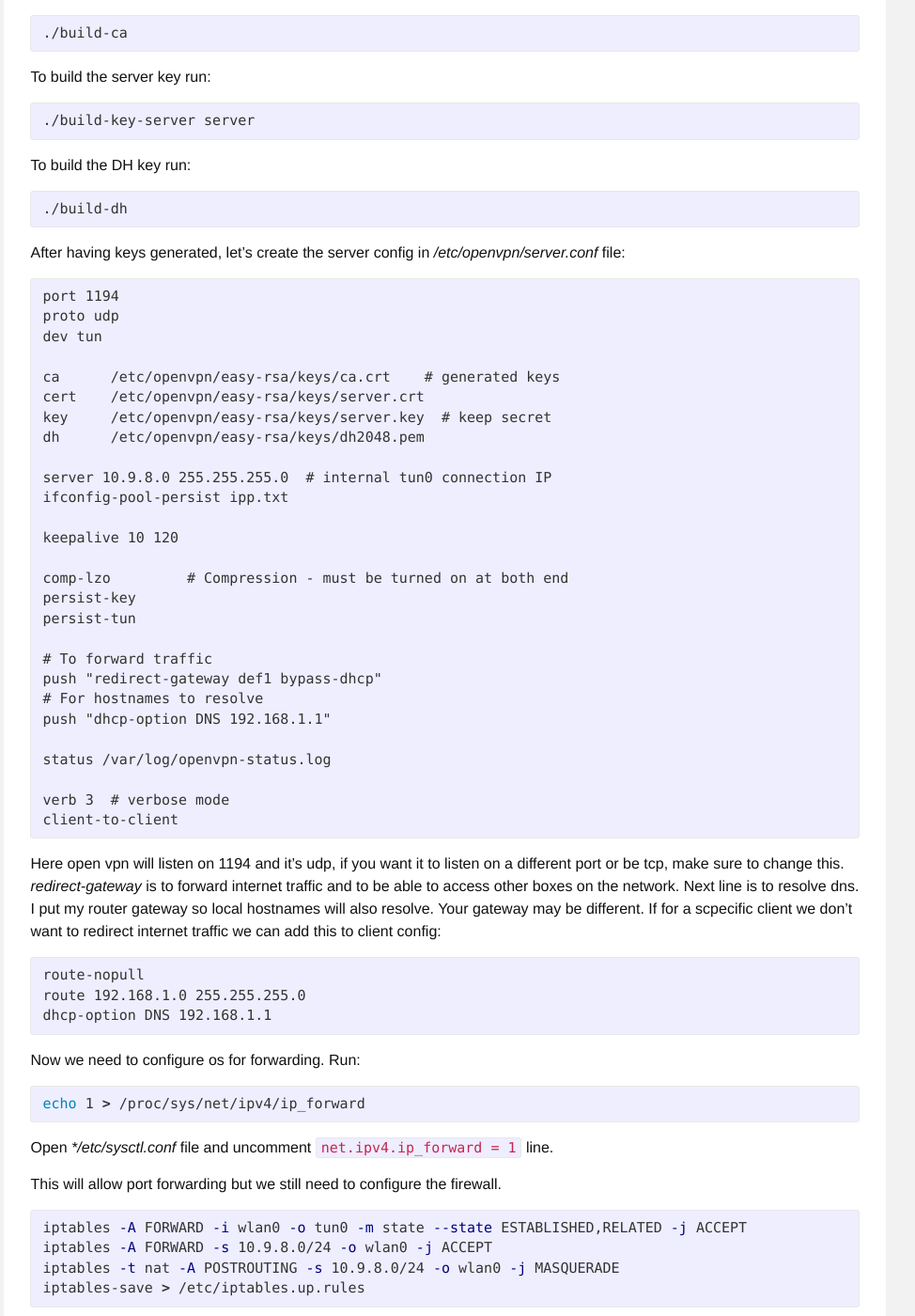
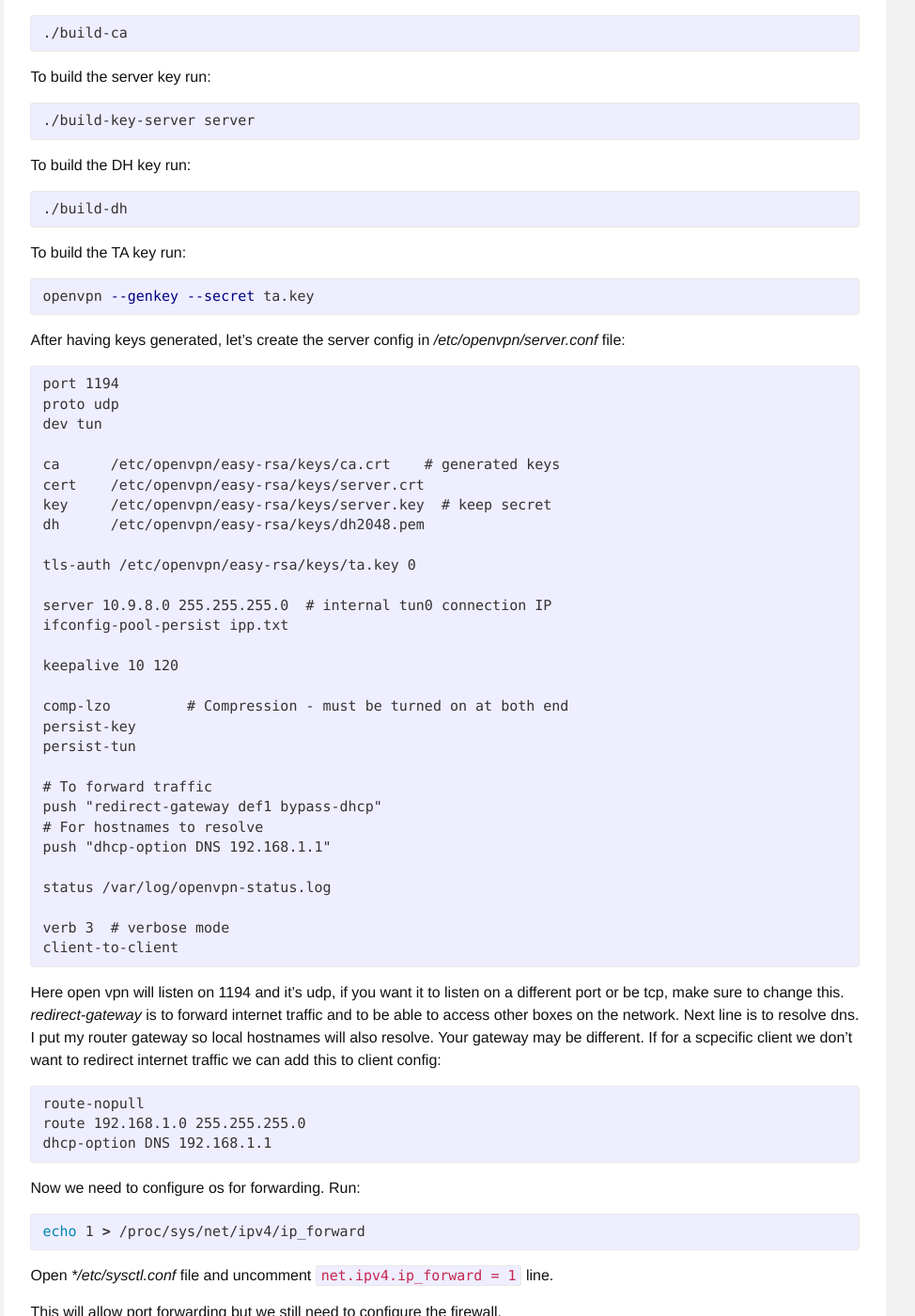
Before and after one commit to yeghishe/yeghishe.github.io, a Jekyll site: the page built from _posts/2015-08-19-installing-openvpn-in-osmc.markdown, in a window 1280 px wide and 1400 px high, scrolled down 1063 px. Shown: the whole window at 94% size, without its empty margins (273-1247 px from the left). Built offline with Jekyll 4.4.1, drawn with Linux system fonts in a browser that asks for light colours; some of the changed text lies outside the part shown.

Commit message:
new changes

```diff
--- a/_posts/2015-08-19-installing-openvpn-in-osmc.markdown
+++ b/_posts/2015-08-19-installing-openvpn-in-osmc.markdown
@@ -67,6 +67,11 @@ To build the DH key run:
 ./build-dh
 {% endhighlight %}
 
+To build the TA key run:
+{% highlight bash %}
+openvpn --genkey --secret ta.key
+{% endhighlight %}
+
 After having keys generated, let's create the server config in
 */etc/openvpn/server.conf* file:
 {% highlight text %}
@@ -78,6 +83,8 @@ ca      /etc/openvpn/easy-rsa/keys/ca.crt    # generated keys
 cert    /etc/openvpn/easy-rsa/keys/server.crt
 key     /etc/openvpn/easy-rsa/keys/server.key  # keep secret
 dh      /etc/openvpn/easy-rsa/keys/dh2048.pem
+
+tls-auth /etc/openvpn/easy-rsa/keys/ta.key 0
 
 server 10.9.8.0 255.255.255.0  # internal tun0 connection IP
 ifconfig-pool-persist ipp.txt
@@ -178,6 +185,7 @@ nobind
 ca ca.crt
 cert CLIENT NAME.crt
 key CLIENT NAME.key
+tls-auth ta.key 1
 
 comp-lzo
 persist-key
@@ -196,13 +204,19 @@ For iOS, setup is similar but we'll use *.ovpn* file with certs and key embedded
 in it. Save the above config in *.ovpn* file without *ca*, *cert* and
 *key* lines, name it your CLIENT NAME.ovpn and run following lines:
 {% highlight bash %}
+echo "<tls-auth>" >>  CLIENT NAME.ovpn
+cat ta.key | grep -A 100 "BEGIN OpenVPN Static key V1" | grep -B 100 "END OpenVPN Static key V1" >>  CLIENT NAME.ovpn
+echo "</tls-auth>" >>  CLIENT NAME.ovpn
+
 echo "set CLIENT_CERT 0" >> CLIENT NAME.ovpn
 echo "<ca>" >> CLIENT NAME.ovpn
 cat ca.crt | grep -A 100 "BEGIN CERTIFICATE" | grep -B 100 "END CERTIFICATE" >> CLIENT NAME.ovpn
 echo "</ca>" >> CLIENT NAME.ovpn
+
 echo "<cert>" >> CLIENT NAME.ovpn
 cat CLIENT NAME.crt | grep -A 100 "BEGIN CERTIFICATE" | grep -B 100 "END CERTIFICATE" >> CLIENT NAME.ovpn
 echo "</cert>" >> CLIENT NAME.ovpn
+
 echo "<key>" >> CLIENT NAME.ovpn
 cat CLIENT NAME.key | grep -A 100 "BEGIN PRIVATE KEY" | grep -B 100 "END PRIVATE KEY" >> CLIENT NAME.ovpn
 echo "</key>" >> CLIENT NAME.ovpn
```
